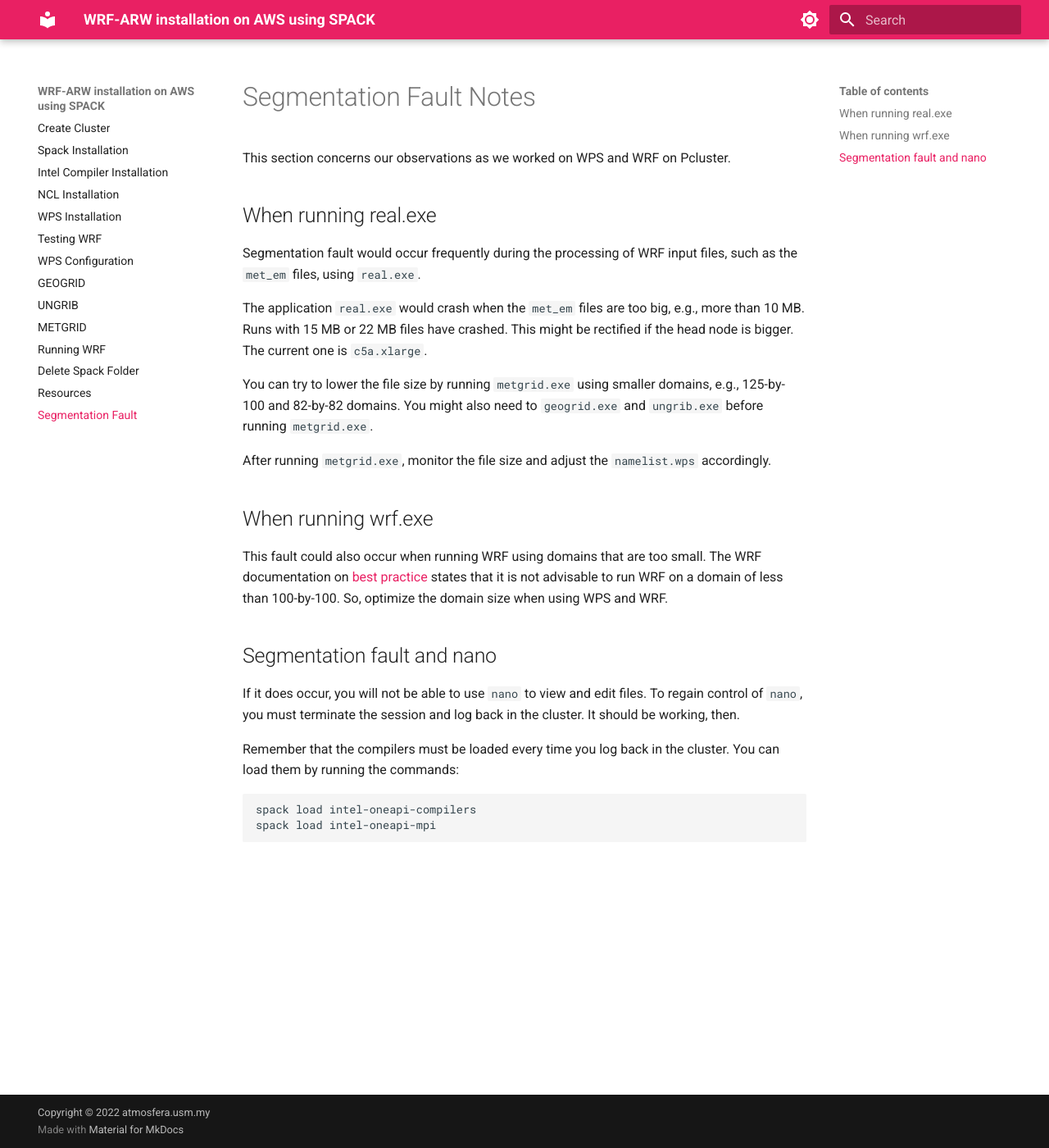
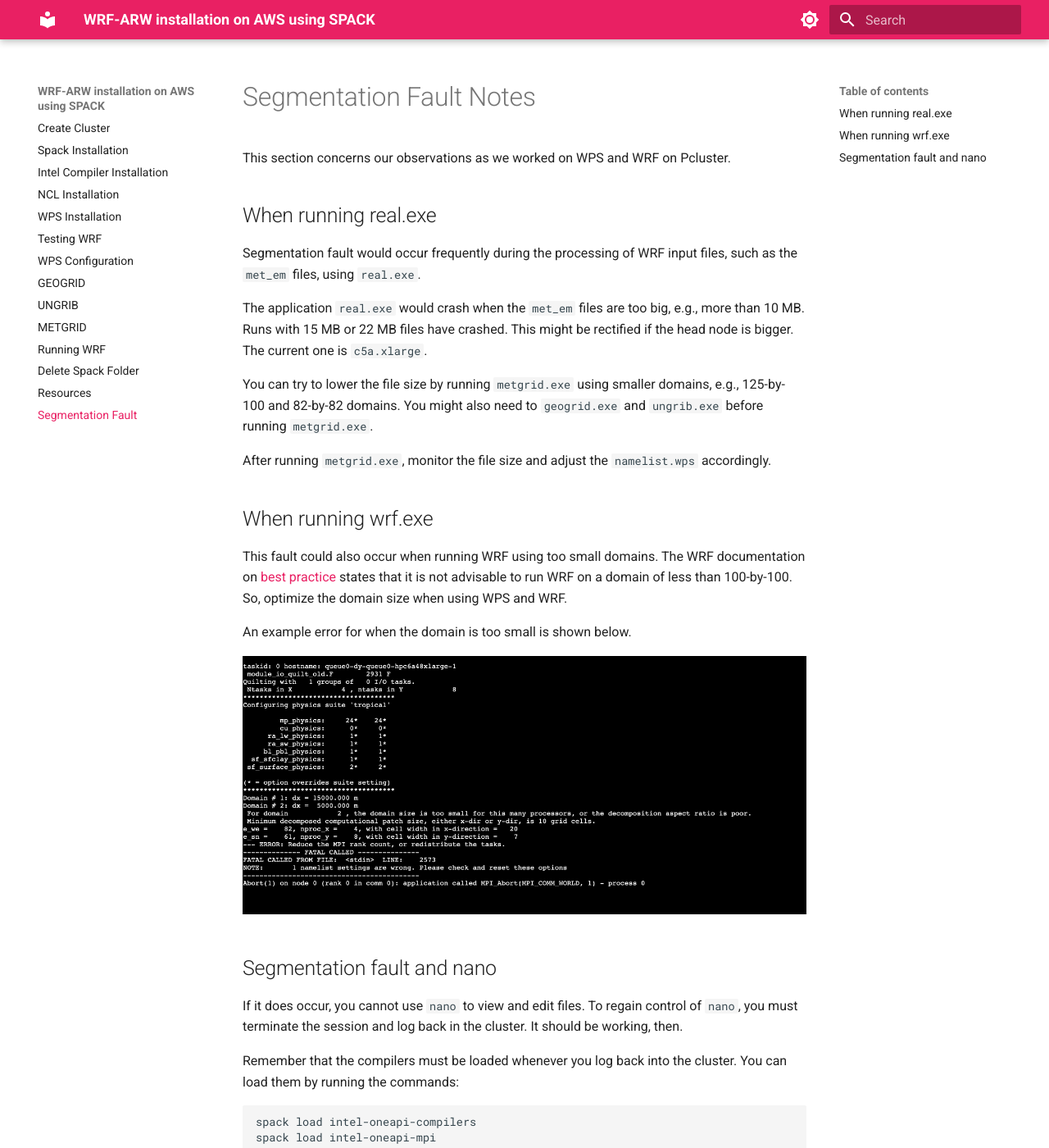
Before and after one commit to AtmosferaUSM/server_tutorial_WRF, an MkDocs documentation site: the page built from docs/segmentation_fault.md, in a window 1280 px wide and 1400 px high. Shown: the whole window at 82% size. Built offline with MkDocs 1.6.1 and Material for MkDocs 9.7.7, drawn with Linux system fonts in a browser that asks for light colours.

Commit message:
Added seg fault error image.

```diff
--- a/docs/segmentation_fault.md
+++ b/docs/segmentation_fault.md
@@ -14,13 +14,17 @@ After running `metgrid.exe`, monitor the file size and adjust the `namelist.wps`
 
 ## When running wrf.exe
 
-This fault could also occur when running WRF using domains that are too small. The WRF documentation on [best practice](https://www2.mmm.ucar.edu/wrf/users/namelist_best_prac_wps.html){target=_blank} states that it is not advisable to run WRF on a domain of less than 100-by-100. So, optimize the domain size when using WPS and WRF.
+This fault could also occur when running WRF using too small domains. The WRF documentation on [best practice](https://www2.mmm.ucar.edu/wrf/users/namelist_best_prac_wps.html){target=_blank} states that it is not advisable to run WRF on a domain of less than 100-by-100. So, optimize the domain size when using WPS and WRF.
+
+An example error for when the domain is too small is shown below.
+
+![Too small domain WRF error](images/segmentation_fault/seg_fault_small_domain.png)
 
 ## Segmentation fault and nano
 
-If it does occur, you will not be able to use `nano` to view and edit files. To regain control of `nano`, you must terminate the session and log back in the cluster. It should be working, then.
+If it does occur, you cannot use `nano` to view and edit files. To regain control of `nano`, you must terminate the session and log back in the cluster. It should be working, then.
 
-Remember that the compilers must be loaded every time you log back in the cluster. You can load them by running the commands:
+Remember that the compilers must be loaded whenever you log back into the cluster. You can load them by running the commands:
 
     spack load intel-oneapi-compilers
     spack load intel-oneapi-mpi
```
Also changed, not shown: docs/images/segmentation_fault/seg_fault_small_domain.png (added).
